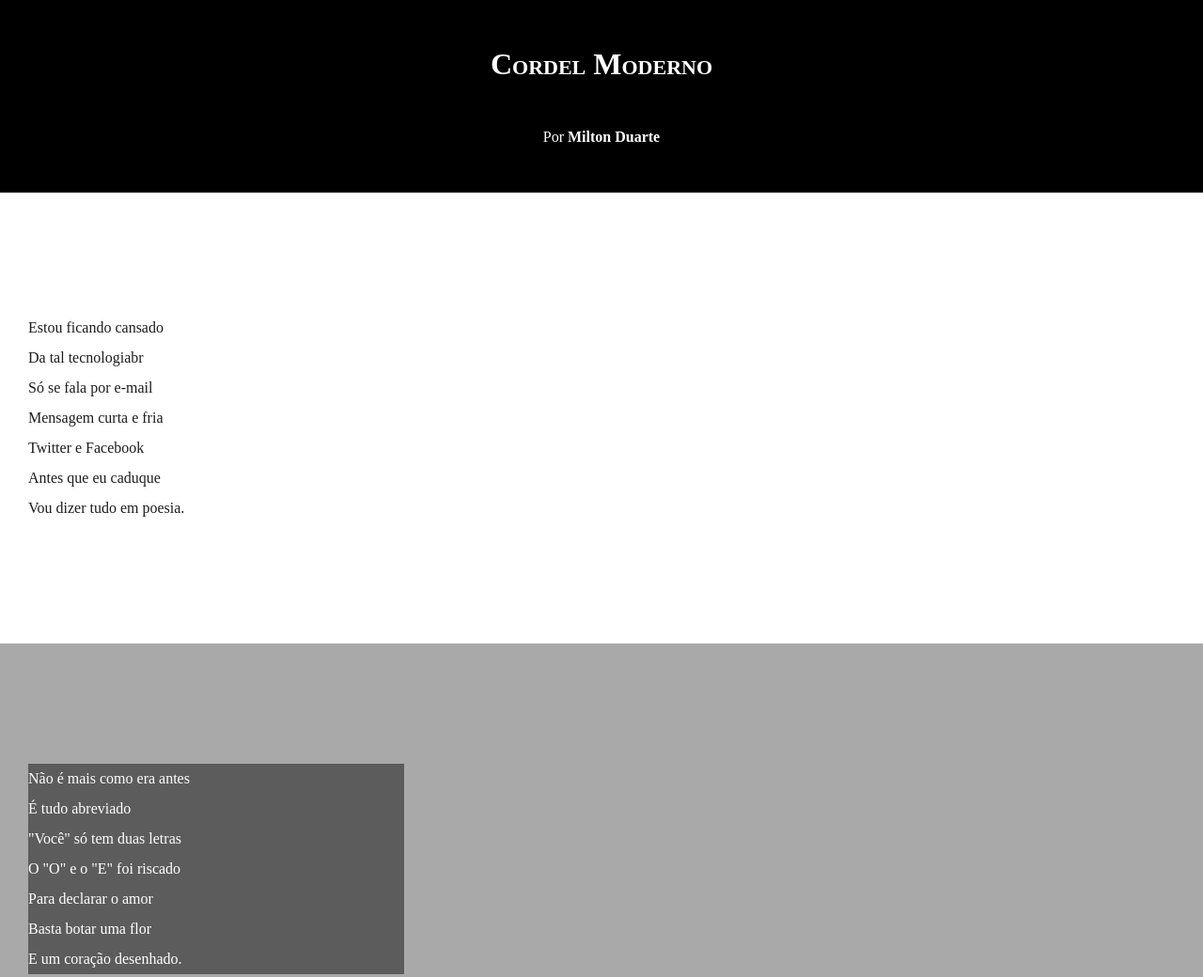
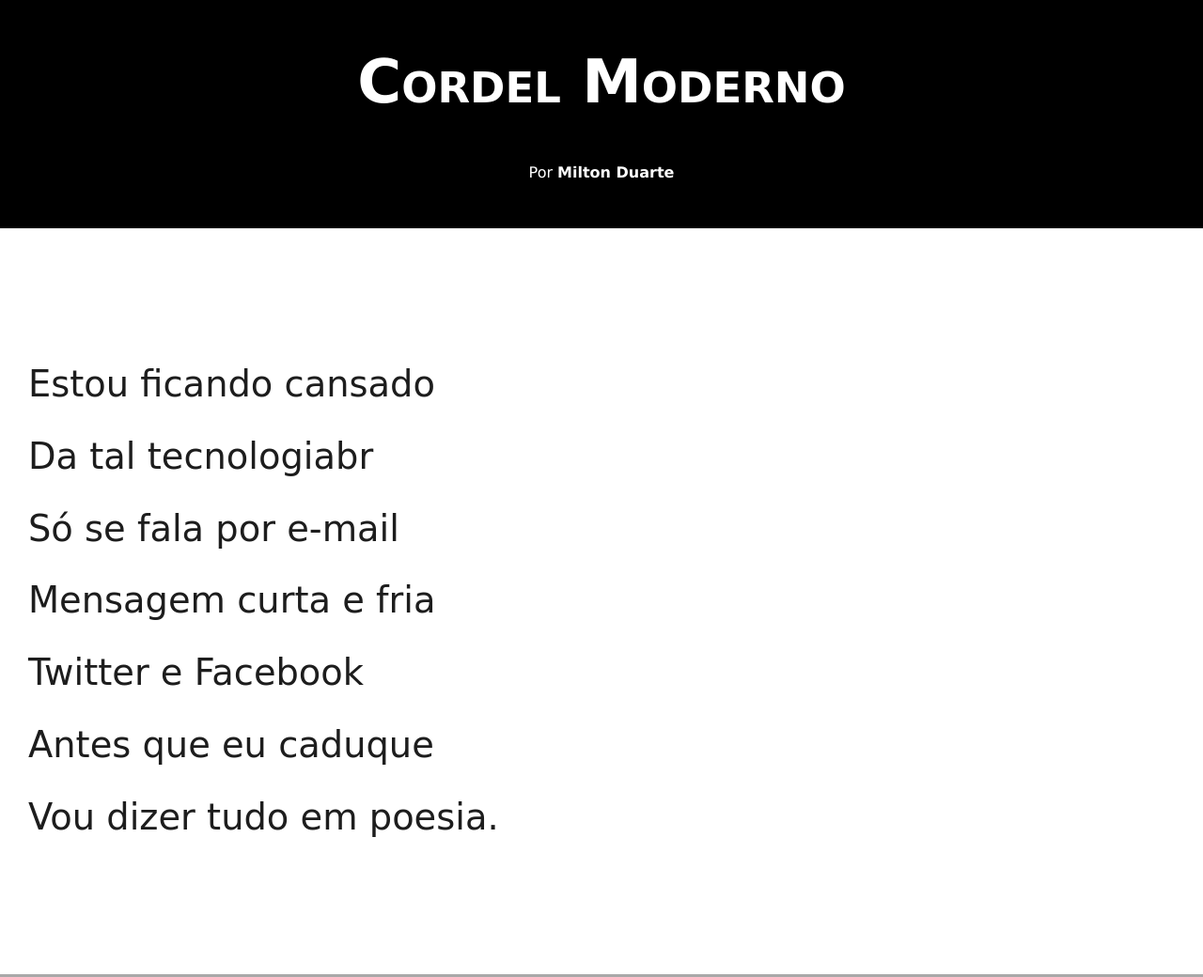
Before and after one commit to gabrielmarques23/html-css, a plain HTML site: page desafios/de012/index.html in a window 1280 px wide. Shown: the top 1040 px of the page at 94% size. Drawn offline with Linux system fonts and the light colour scheme.

Commit message:
Atualização de estilos desafio 12

```diff
--- a/desafios/de012/estilp/style.css
+++ b/desafios/de012/estilp/style.css
@@ -1,14 +1,27 @@
 @charset "UTF-8";
+@import url( 'https://fonts.googleapis.com/css2?família =Patrick + Mão&família =Sriracha&exibir = swap ');
+@import url( 'https://fonts.googleapis.com/css2?família =Patrick + Mão&família =Sriracha&exibir = swap ');
+
+
+:root{
+    --font1: Verdana, Geneva, Tahoma, sans-serif;
+    --font2: 'Patrick Hand', cursive;
+    --font3: 'Sriracha', cursive;
+
+}
+
 
 * {
     margin: 0px;
     padding: 0px;
+    font-size: 1em;
 }
 
 html, body {
     min-height: 100vh;
     color: white;
     background-color: darkgray;
+    font-family: var(--font1);
 }
 
 
@@ -20,6 +33,8 @@ header {
 header>h1 {
     padding: 50px;
     font-variant: small-caps;
+    font-family: var(--font2);
+    font-size: 5vw;
 }
 header>p {
     padding-bottom: 50px;
@@ -40,10 +55,14 @@ section{
     padding: 10%;
     line-height: 2em;
     padding-left: 30px;
+    font-family: var(--font3);
+    font-size: 3vw;
 }
 section.imagem > p{
+    display: inline-block;
     background-color: rgba(0, 0, 0, 0.459);
-    width: 400px;
+    padding: 5px 10px;
+
 }
 section.normal{
     background-color: white;
```
